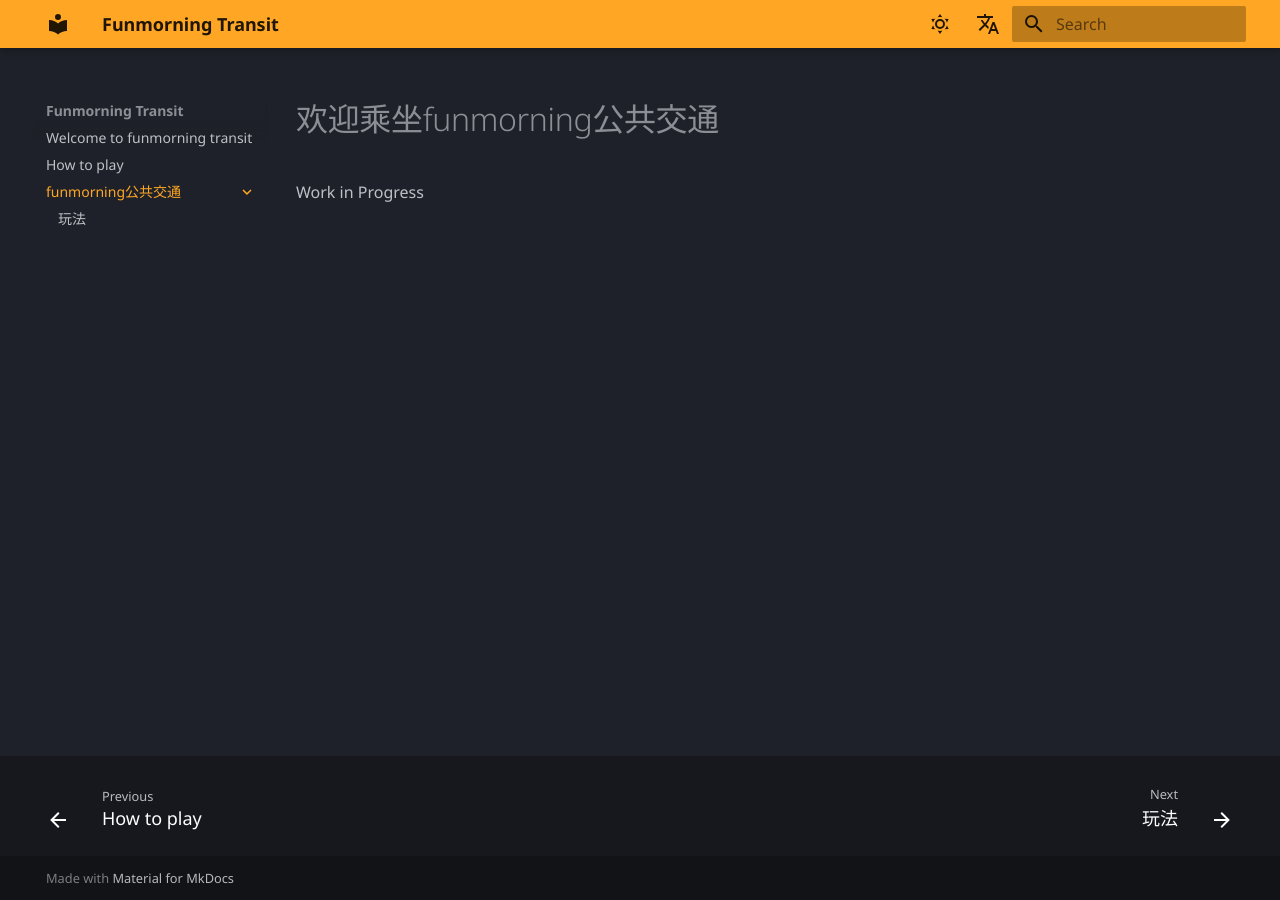
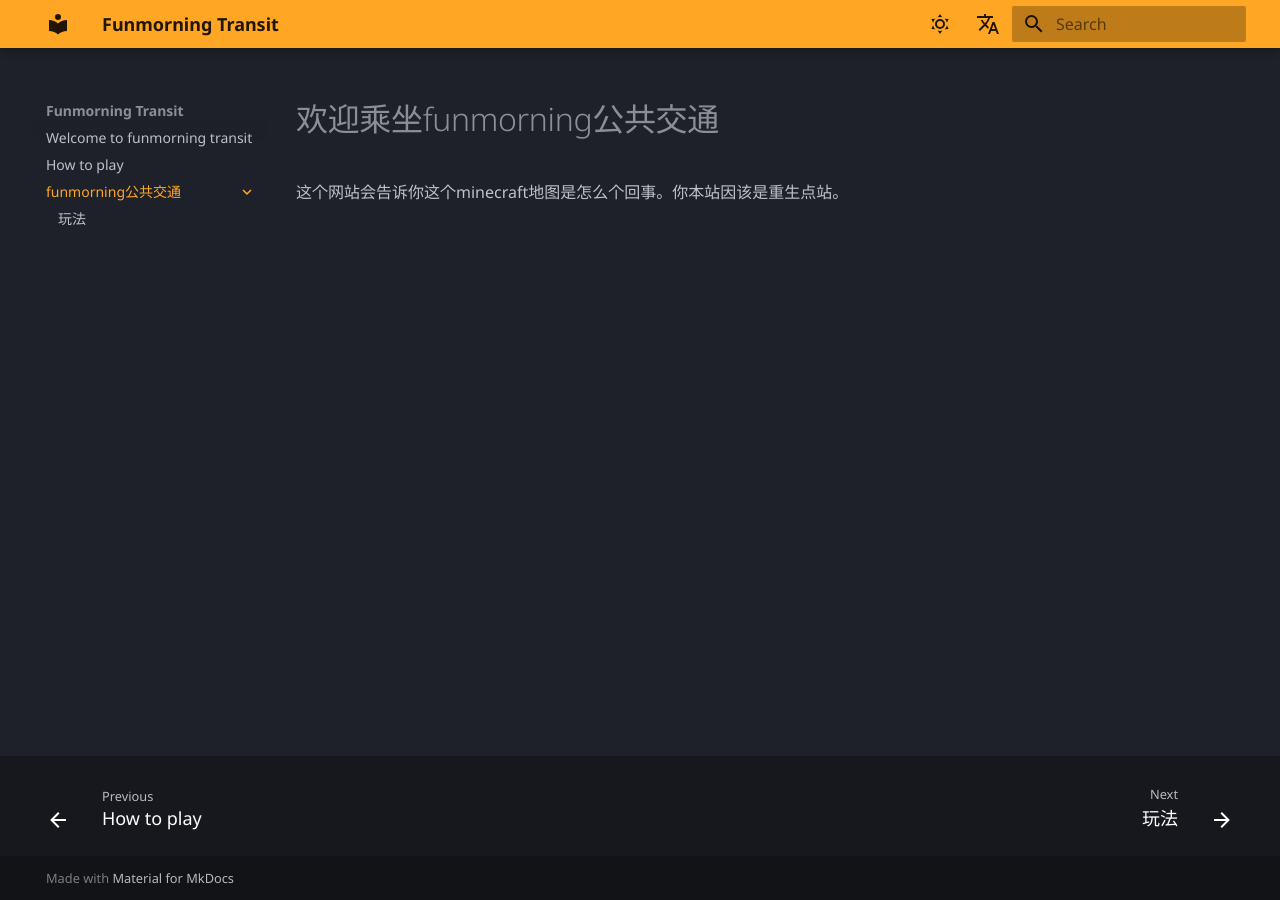
Before and after one commit to Funmoring46/FunmorningTransit, an MkDocs documentation site: the page built from docs/zh/index.md, in a window 1280 px wide. Built offline with MkDocs 1.6.1 and Material for MkDocs 9.7.7, drawn with Linux system fonts in a browser that asks for light colours; comment, search, counter and statistics services are not loaded.

Commit message:
Chinese full translation

```diff
--- a/docs/zh/index.md
+++ b/docs/zh/index.md
@@ -1,3 +1,3 @@
 # 欢迎乘坐funmorning公共交通
 
-Work in Progress
+这个网站会告诉你这个minecraft地图是怎么个回事。你本站因该是重生点站。
```
